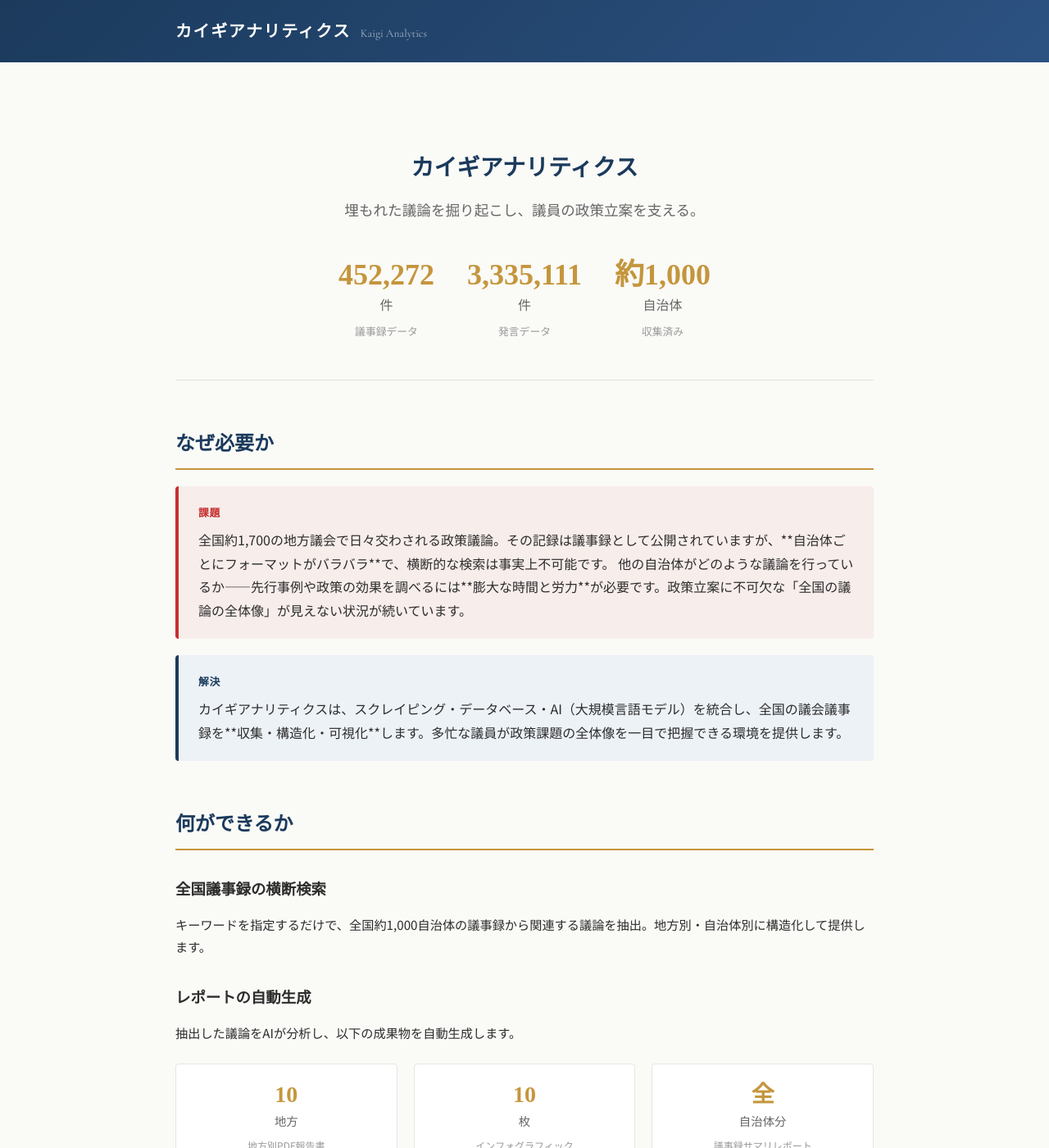
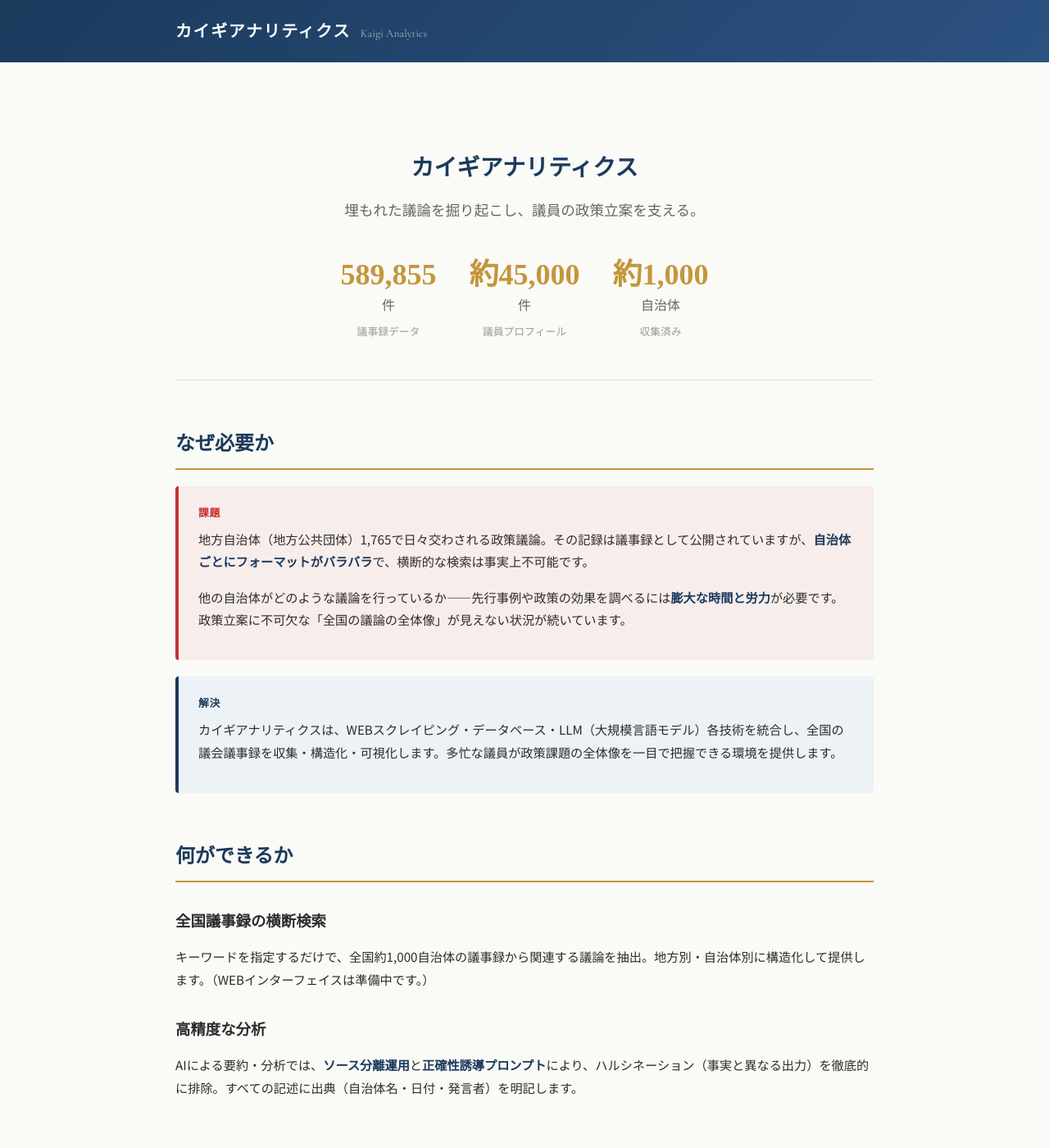
Before and after one commit to kaigi-analytics/kaigi-analytics.github.io, a Jekyll site: the page built from index.md, in a window 1280 px wide and 1400 px high. Shown: the whole window at 82% size. Built offline with Jekyll 4.4.1, drawn with Linux system fonts in a browser that asks for light colours; some of the changed text lies outside the part shown.

Commit message:
修正: データ数値更新、インフォグラフィック全10枚掲載、テキスト修正
- 議事録データ: 589,855件に更新、発言データ→議員プロフィール約45,000件に変更
- 自治体数: 1,765に修正
- インフォグラフィック全10地方を2列グリッドで掲載
- WEBスクレイピング・LLM表記に変更
- WEBインターフェイス準備中の注記追加
- Elasticsearch + Meilisearch、Anthropic ClaudeCode記載
- メールアドレス修正
- markdown="1"でHTML内の太字修飾を有効化

Co-Authored-By: Claude Opus 4.6 <noreply@anthropic.com>

```diff
--- a/index.md
+++ b/index.md
@@ -1,6 +1,6 @@
 ---
 layout: ka-default
-title: カイギアナリティクス — 議会議事録AI分析サービス
+title: カイギアナリティクス 議会議事録AI分析サービス
 ---
 
 <div class="hero">
@@ -9,14 +9,14 @@ title: カイギアナリティクス — 議会議事録AI分析サービス
 
 <div class="hero-stats">
   <div class="hero-stat">
-    <span class="number">452,272</span>
+    <span class="number">589,855</span>
     <span class="unit">件</span>
     <span class="label">議事録データ</span>
   </div>
   <div class="hero-stat">
-    <span class="number">3,335,111</span>
+    <span class="number">約45,000</span>
     <span class="unit">件</span>
-    <span class="label">発言データ</span>
+    <span class="label">議員プロフィール</span>
   </div>
   <div class="hero-stat">
     <span class="number">約1,000</span>
@@ -28,53 +28,31 @@ title: カイギアナリティクス — 議会議事録AI分析サービス
 
 ## なぜ必要か
 
-<div class="issue-card">
+<div class="issue-card" markdown="1">
 <div class="card-label">課題</div>
 
-全国約1,700の地方議会で日々交わされる政策議論。その記録は議事録として公開されていますが、**自治体ごとにフォーマットがバラバラ**で、横断的な検索は事実上不可能です。
+地方自治体（地方公共団体）1,765で日々交わされる政策議論。その記録は議事録として公開されていますが、**自治体ごとにフォーマットがバラバラ**で、横断的な検索は事実上不可能です。
 
 他の自治体がどのような議論を行っているか——先行事例や政策の効果を調べるには**膨大な時間と労力**が必要です。政策立案に不可欠な「全国の議論の全体像」が見えない状況が続いています。
 </div>
 
-<div class="proposal-card">
+<div class="proposal-card" markdown="1">
 <div class="card-label">解決</div>
 
-カイギアナリティクスは、スクレイピング・データベース・AI（大規模言語モデル）を統合し、全国の議会議事録を**収集・構造化・可視化**します。多忙な議員が政策課題の全体像を一目で把握できる環境を提供します。
+カイギアナリティクスは、WEBスクレイピング・データベース・LLM（大規模言語モデル）各技術を統合し、全国の議会議事録を収集・構造化・可視化します。多忙な議員が政策課題の全体像を一目で把握できる環境を提供します。
 </div>
 
 ## 何ができるか
 
 ### 全国議事録の横断検索
 
-キーワードを指定するだけで、全国約1,000自治体の議事録から関連する議論を抽出。地方別・自治体別に構造化して提供します。
-
-### レポートの自動生成
-
-抽出した議論をAIが分析し、以下の成果物を自動生成します。
-
-<div class="data-grid">
-  <div class="data-item">
-    <span class="number">10</span>
-    <span class="unit">地方</span>
-    <span class="label">地方別PDF報告書</span>
-  </div>
-  <div class="data-item">
-    <span class="number">10</span>
-    <span class="unit">枚</span>
-    <span class="label">インフォグラフィック</span>
-  </div>
-  <div class="data-item">
-    <span class="number">全</span>
-    <span class="unit">自治体分</span>
-    <span class="label">議事録サマリレポート</span>
-  </div>
-</div>
+キーワードを指定するだけで、全国約1,000自治体の議事録から関連する議論を抽出。地方別・自治体別に構造化して提供します。（WEBインターフェイスは準備中です。）
 
 ### 高精度な分析
 
 AIによる要約・分析では、**ソース分離運用**と**正確性誘導プロンプト**により、ハルシネーション（事実と異なる出力）を徹底的に排除。すべての記述に出典（自治体名・日付・発言者）を明記します。
 
-## 成果物の例 — データセンター政策分析
+## 事例 データセンター政策分析
 
 実際にカイギアナリティクスを使用し、「データセンター」をテーマに全国の議会議論を分析した事例です。
 
@@ -87,7 +65,7 @@ AIによる要約・分析では、**ソース分離運用**と**正確性誘導
 
 ### 分析から得られた知見の例
 
-<div class="evidence-card">
+<div class="evidence-card" markdown="1">
 <div class="card-label">発見</div>
 
 - **北九州市**: APL社によるデータセンター投資額 *1,250億円超*。低地震リスク・再エネ・工業用水・理工系人材の集積を強みとした誘致戦略
@@ -99,11 +77,29 @@ AIによる要約・分析では、**ソース分離運用**と**正確性誘導
 
 分析結果を1枚のビジュアルに凝縮したインフォグラフィックです。地方ごとの議論の全体像を一目で把握できます。
 
-![北海道地方 データセンター インフォグラフィック](images/infographic-hokkaido.png)
-<p class="image-caption">北海道地方 — データセンター政策分析インフォグラフィック</p>
+<div class="infographic-grid">
 
-![関東地方 データセンター インフォグラフィック](images/infographic-kanto.png)
-<p class="image-caption">関東地方 — データセンター政策分析インフォグラフィック</p>
+![北海道地方](images/infographic-hokkaido.png)
+
+![東北地方](images/infographic-東北.png)
+
+![関東地方](images/infographic-kanto.png)
+
+![甲信越地方](images/infographic-甲信越.png)
+
+![北陸地方](images/infographic-北陸.png)
+
+![東海地方](images/infographic-東海.png)
+
+![近畿地方](images/infographic-近畿.png)
+
+![中国地方](images/infographic-中国.png)
+
+![四国地方](images/infographic-四国.png)
+
+![九州沖縄地方](images/infographic-九州沖縄.png)
+
+</div>
 
 ## ご利用の流れ
 
@@ -133,7 +129,7 @@ AIによる要約・分析では、**ソース分離運用**と**正確性誘導
     <div class="step-num">4</div>
     <div class="step-content">
       <h4>成果物の生成</h4>
-      <p>PDF報告書・インフォグラフィック・サマリレポートを自動生成します。</p>
+      <p>PDF報告書、インフォグラフィック、サマリレポート、議事録データを提供します。</p>
     </div>
   </div>
   <div class="step-item">
@@ -151,14 +147,9 @@ AIによる要約・分析では、**ソース分離運用**と**正確性誘導
 
 <div class="data-grid">
   <div class="data-item">
-    <span class="number">452,272</span>
+    <span class="number">589,855</span>
     <span class="unit">件</span>
     <span class="label">議事録</span>
-  </div>
-  <div class="data-item">
-    <span class="number">3,335,111</span>
-    <span class="unit">件</span>
-    <span class="label">発言データ</span>
   </div>
   <div class="data-item">
     <span class="number">約45,000</span>
@@ -168,17 +159,17 @@ AIによる要約・分析では、**ソース分離運用**と**正確性誘導
   <div class="data-item">
     <span class="number">約1,000</span>
     <span class="unit">自治体</span>
-    <span class="label">収集済み（全体約1,700）</span>
+    <span class="label">収集済み（全体1,765）</span>
   </div>
 </div>
 
 | 構成要素 | 技術 |
 |---|---|
 | データベース | PostgreSQL 15（マスター＋レプリカ構成） |
-| 全文検索 | Elasticsearch |
-| AI分析 | 大規模言語モデル（LLM）による構造化・要約 |
+| 全文検索 | Elasticsearch、Meilisearch |
+| AI分析 | 各社大規模言語モデル（LLM）による構造化・要約 |
 | 可視化 | NotebookLM + 画像生成モデルによるインフォグラフィック |
-| 品質管理 | ソース分離運用 + 正確性誘導プロンプト |
+| 品質管理 | Anthropic ClaudeCodeによるソース分離運用 + 正確性誘導プロンプト |
 
 ---
 
@@ -187,6 +178,6 @@ AIによる要約・分析では、**ソース分離運用**と**正確性誘導
   <p style="color: #666666; font-size: 0.9rem;">サービスの詳細やご利用についてのご質問は、下記までお気軽にお問い合わせください。</p>
   <p style="margin-top: 16px;">
     <strong>カイギアナリティクス</strong><br>
-    <span style="color: #666666; font-size: 0.9rem;">kumagaijun@gmail.com</span>
+    <span style="color: #666666; font-size: 0.9rem;">junkumagai@gmail.com</span>
   </p>
 </div>
--- a/style.css
+++ b/style.css
@@ -332,6 +332,29 @@ body {
   margin-bottom: 20px;
 }
 
+/* --- Infographic 2-column Grid --- */
+.infographic-grid {
+  display: grid;
+  grid-template-columns: repeat(2, 1fr);
+  gap: 16px;
+  margin: 24px 0;
+}
+
+.infographic-grid p {
+  margin: 0;
+}
+
+.infographic-grid img {
+  margin: 0;
+  width: 100%;
+}
+
+@media (max-width: 600px) {
+  .infographic-grid {
+    grid-template-columns: 1fr;
+  }
+}
+
 /* --- Table --- */
 .ka-main table {
   width: 100%;
```
Also changed, not shown: 8 other files.
